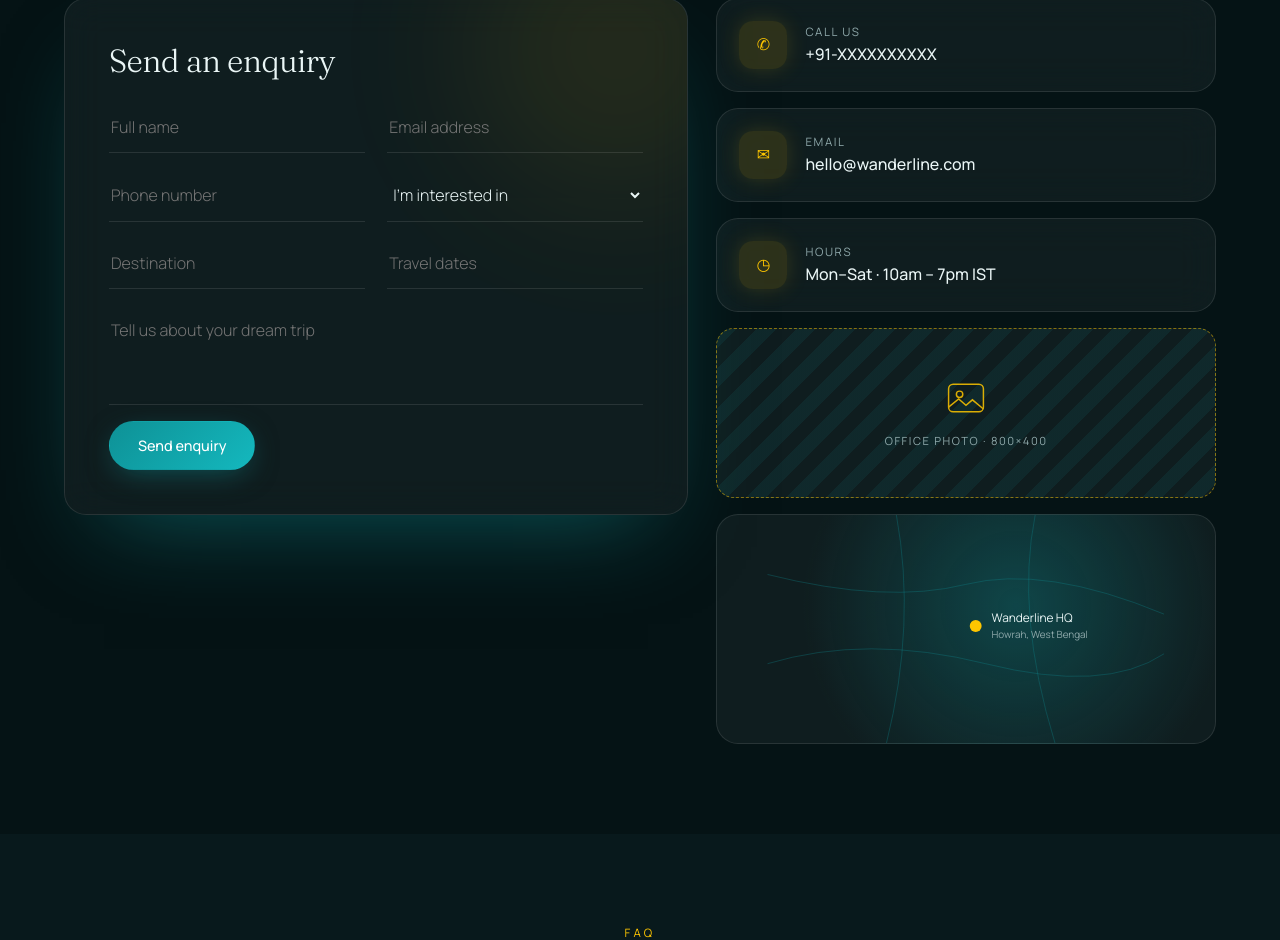
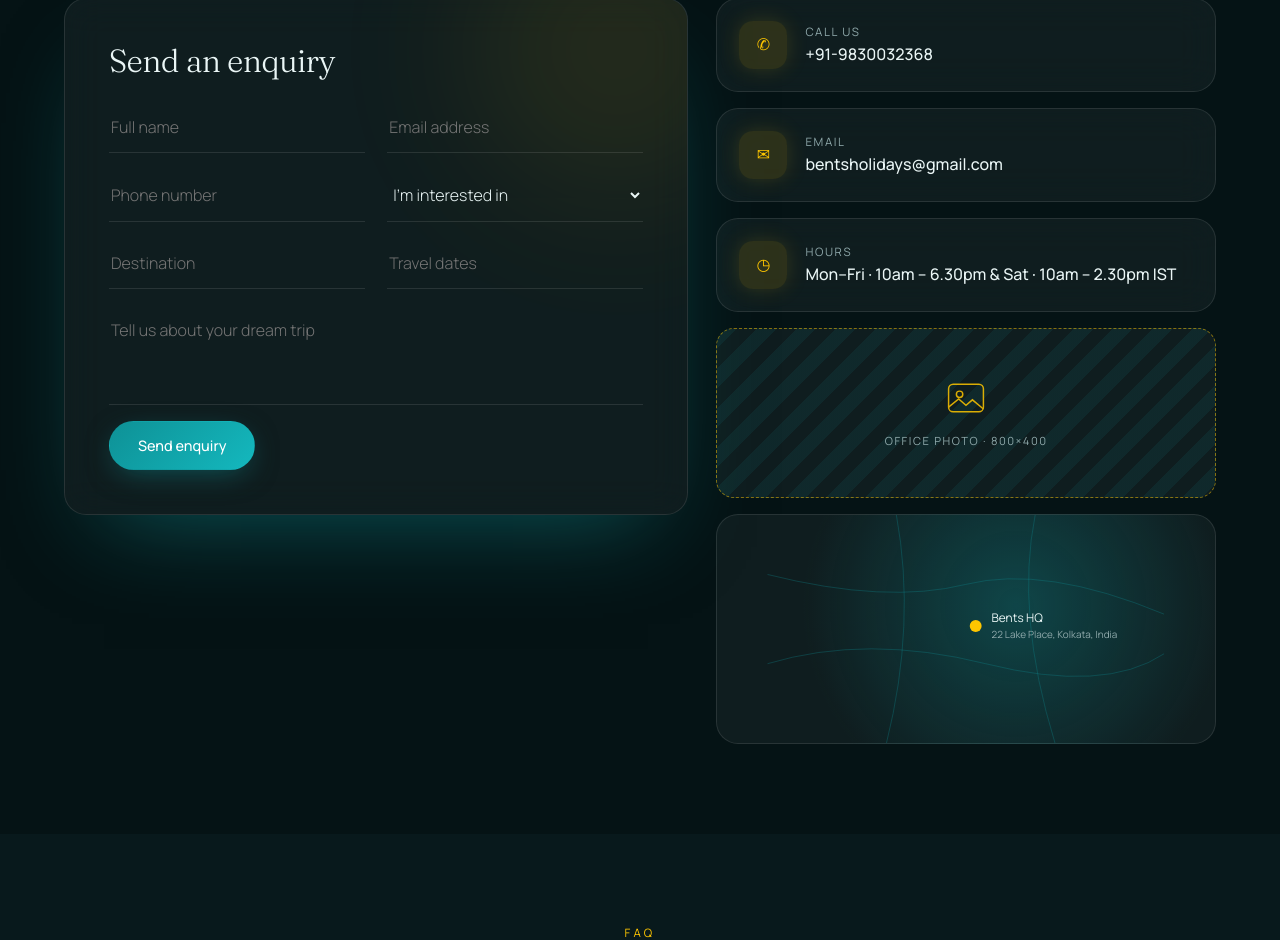
Before and after one commit to DEBOJEETDAS36/t2, a Next.js app: page /contact in a window 1280 px wide. Shown: the part 488-1428 px from the top of the page. Built offline with nearby package versions, Linux system fonts and the light colour scheme.

Commit message:
Contact page updated with info

```diff
--- a/components/ContactContent.tsx
+++ b/components/ContactContent.tsx
@@ -23,11 +23,11 @@ export default function ContactContent() {
 <textarea name="message" className="in full" placeholder="Tell us about your dream trip" maxLength={1000}></textarea>
 <button className="btn pri full" style={{'justifySelf':'start'} as React.CSSProperties}>{sent?'Thank you — we’ll be in touch ✓':'Send enquiry'}</button>{enq.err && <p className="ferr full">{enq.err}</p>}</form>
 <div className="ci reveal" style={{'--d':'.15s'} as React.CSSProperties}>
-<div className="c glass"><i>✆</i><div><small>Call us</small><b>+91-XXXXXXXXXX</b></div></div>
-<div className="c glass"><i>✉</i><div><small>Email</small><b>hello@wanderline.com</b></div></div>
-<div className="c glass"><i>◷</i><div><small>Hours</small><b>Mon–Sat · 10am – 7pm IST</b></div></div>
+<div className="c glass"><i>✆</i><div><small>Call us</small><b>+91-9830032368</b></div></div>
+<div className="c glass"><i>✉</i><div><small>Email</small><b>bentsholidays@gmail.com</b></div></div>
+<div className="c glass"><i>◷</i><div><small>Hours</small><b>Mon–Fri · 10am – 6.30pm & Sat · 10am – 2.30pm IST</b></div></div>
 <div className="pimg" style={{'height':'170px'} as React.CSSProperties} data-l="Office photo · 800×400"></div>
-<div className="mp"><svg viewBox="0 0 400 230"><g fill="none" stroke="var(--teal)" strokeOpacity=".3"><path d="M0 60 Q120 90 200 70 T400 100"/><path d="M0 150 Q100 120 220 150 T400 140"/><path d="M130 0 Q150 110 120 230"/><path d="M270 0 Q250 100 290 230"/></g><circle className="dot" cx="210" cy="112" r="6"/><circle className="ring" cx="210" cy="112" r="6"/><text x="226" y="108" fontSize="12" fill="var(--fg)" fontFamily="Manrope">Wanderline HQ</text><text x="226" y="124" fontSize="10" fill="var(--mute)" fontFamily="Manrope">Howrah, West Bengal</text></svg></div>
+<div className="mp"><svg viewBox="0 0 400 230"><g fill="none" stroke="var(--teal)" strokeOpacity=".3"><path d="M0 60 Q120 90 200 70 T400 100"/><path d="M0 150 Q100 120 220 150 T400 140"/><path d="M130 0 Q150 110 120 230"/><path d="M270 0 Q250 100 290 230"/></g><circle className="dot" cx="210" cy="112" r="6"/><circle className="ring" cx="210" cy="112" r="6"/><text x="226" y="108" fontSize="12" fill="var(--fg)" fontFamily="Manrope">Bents HQ</text><text x="226" y="124" fontSize="10" fill="var(--mute)" fontFamily="Manrope">22 Lake Place, Kolkata, India</text></svg></div>
 </div></div></section>
 <section className="alt"><div className="wrap"><div className="head reveal" style={{'justifyContent':'center','textAlign':'center'} as React.CSSProperties}><div><span className="eyebrow">FAQ</span><h2>Good to <em>know</em></h2></div></div><div className="faq">{FAQ.map((f,i)=><div key={f[0]} className={'q glass reveal'+(open===i?' open':'')} style={{'--d':`${i*.06}s`} as React.CSSProperties}><button onClick={()=>setOpen(open===i?null:i)}>{f[0]}<span>+</span></button><div className="qa"><div><p>{f[1]}</p></div></div></div>)}</div></div></section>
 </div>)
```
